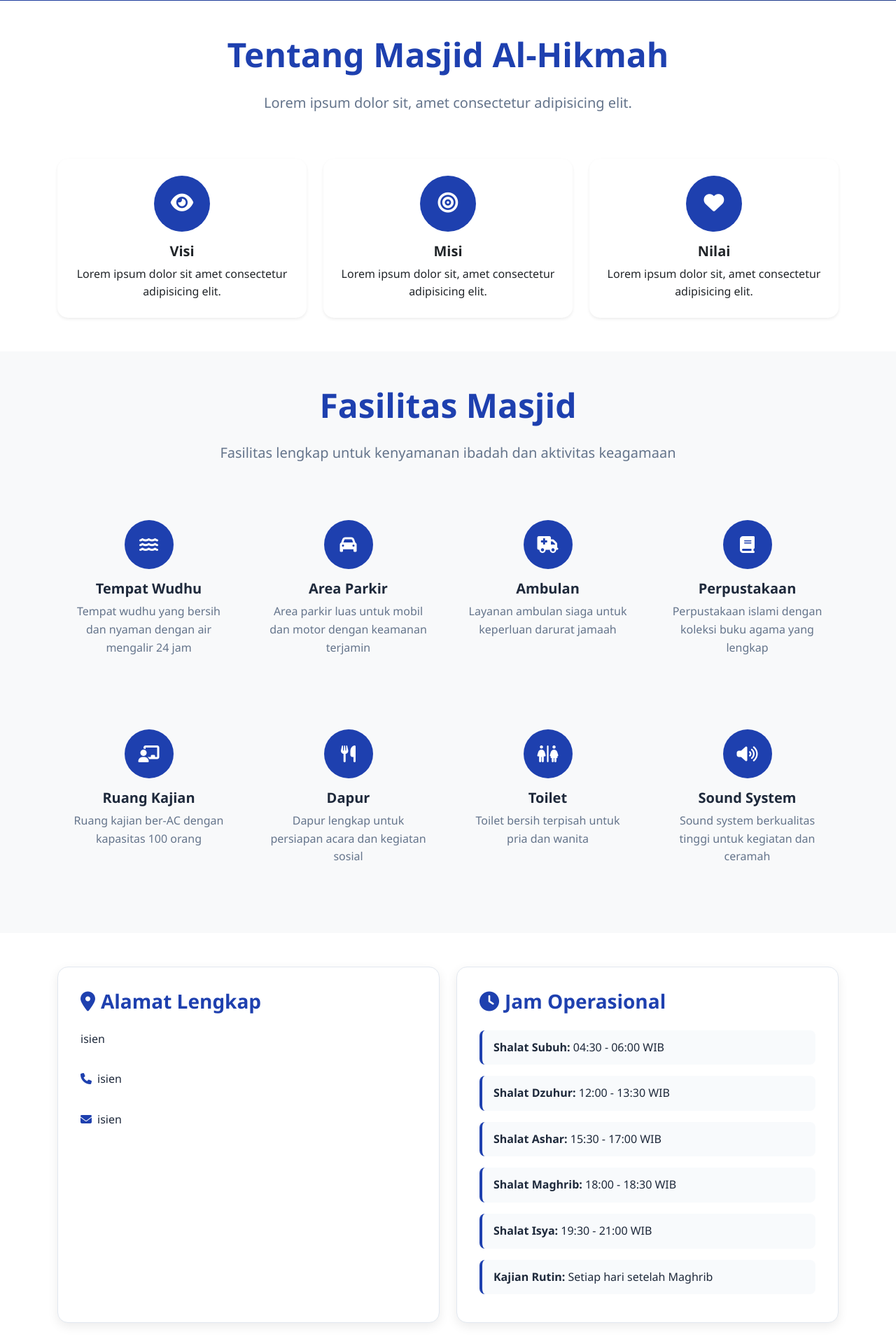
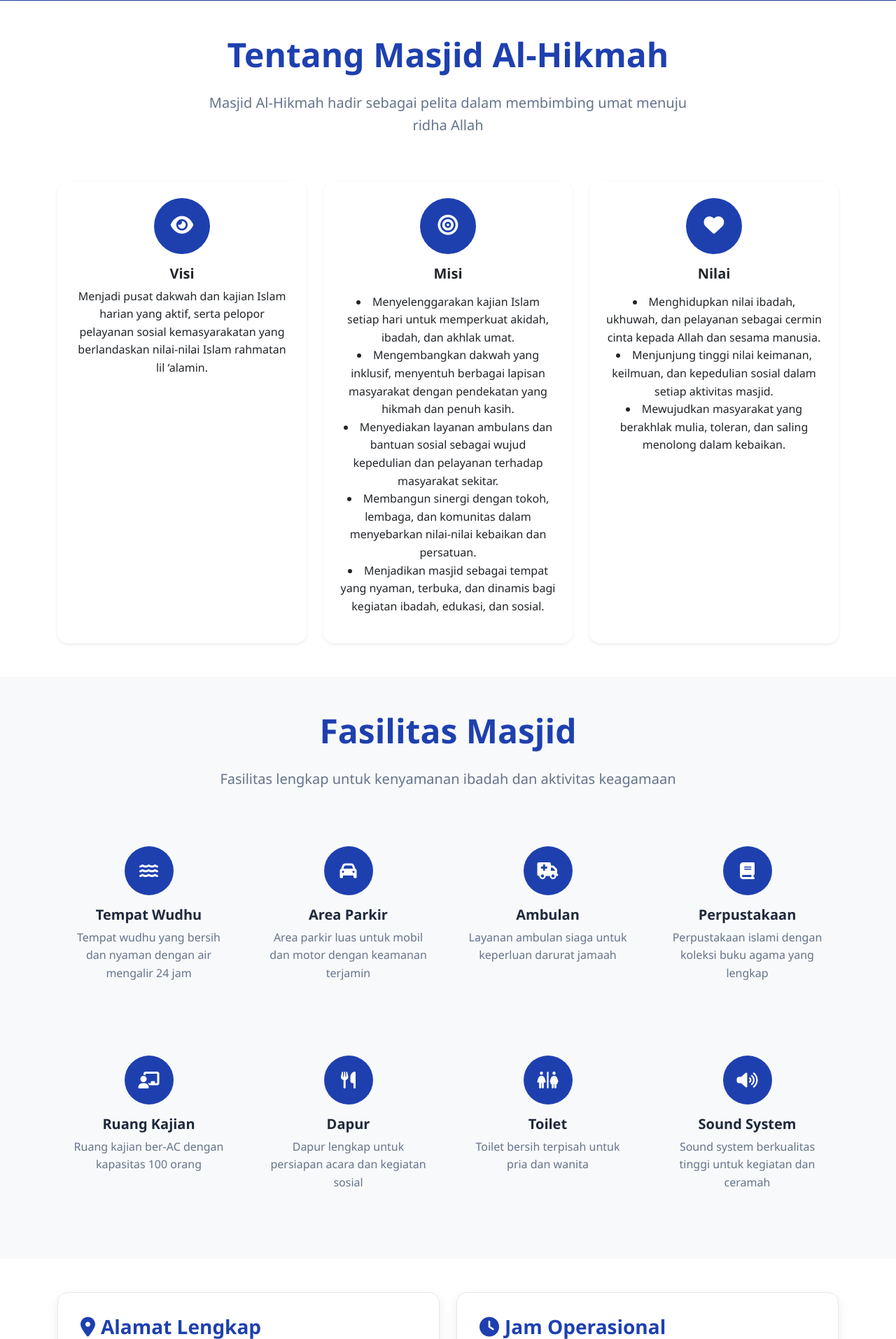
Before and after one commit to Ibramnsh/UAS_KajianPedia, a Flask app: page / in a window 1280 px wide. Shown: the part 1075-2988 px from the top of the page at 70% size. Run offline with Flask 3, Linux system fonts and the light colour scheme.

Commit message:
Add files via upload

```diff
--- a/templates/base.html
+++ b/templates/base.html
@@ -102,7 +102,8 @@
           <div class="col-md-6">
             <h5><i class="fas fa-mosque me-2"></i>Masjid Al-Hikmah</h5>
             <p class="mb-0">
-              Lorem ipsum dolor sit amet, consectetur adipisicing elit.
+              Langkah kecil menuju masjid, adalah langkah besar menuju ridha
+              Allah
             </p>
           </div>
           <div class="col-md-6 text-md-end">
--- a/templates/index.html
+++ b/templates/index.html
@@ -8,7 +8,7 @@
           Selamat Datang di Masjid Al-Hikmah
         </h1>
         <p class="lead mb-4">
-          Lorem ipsum dolor sit, amet consectetur adipisicing elit.
+          Langkah kecil menuju masjid, adalah langkah besar menuju ridha Allah
         </p>
         <div class="d-flex gap-3">
           <a href="{{ url_for('kajian_public') }}" class="btn btn-light btn-lg">
@@ -21,7 +21,7 @@
       </div>
       <div class="col-lg-6 text-center">
         <img
-          src="https://images.pexels.com/photos/8447720/pexels-photo-8447720.jpeg?auto=compress&cs=tinysrgb&w=600"
+          src="static/masjid.png"
           alt="Masjid X"
           class="img-fluid rounded-3 shadow-lg mosque-image"
         />
@@ -39,7 +39,8 @@
           Tentang Masjid Al-Hikmah
         </h2>
         <p class="lead text-muted">
-          Lorem ipsum dolor sit, amet consectetur adipisicing elit.
+          Masjid Al-Hikmah hadir sebagai pelita dalam membimbing umat menuju
+          ridha Allah
         </p>
       </div>
     </div>
@@ -54,7 +55,9 @@
             </div>
             <h5 class="card-title fw-bold">Visi</h5>
             <p class="card-text">
-              Lorem ipsum dolor sit amet consectetur adipisicing elit.
+              Menjadi pusat dakwah dan kajian Islam harian yang aktif, serta
+              pelopor pelayanan sosial kemasyarakatan yang berlandaskan
+              nilai-nilai Islam rahmatan lil ‘alamin.
             </p>
           </div>
         </div>
@@ -69,7 +72,26 @@
             </div>
             <h5 class="card-title fw-bold">Misi</h5>
             <p class="card-text">
-              Lorem ipsum dolor sit, amet consectetur adipisicing elit.
+              <li>
+                Menyelenggarakan kajian Islam setiap hari untuk memperkuat
+                akidah, ibadah, dan akhlak umat.
+              </li>
+              <li>
+                Mengembangkan dakwah yang inklusif, menyentuh berbagai lapisan
+                masyarakat dengan pendekatan yang hikmah dan penuh kasih.
+              </li>
+              <li>
+                Menyediakan layanan ambulans dan bantuan sosial sebagai wujud
+                kepedulian dan pelayanan terhadap masyarakat sekitar.
+              </li>
+              <li>
+                Membangun sinergi dengan tokoh, lembaga, dan komunitas dalam
+                menyebarkan nilai-nilai kebaikan dan persatuan.
+              </li>
+              <li>
+                Menjadikan masjid sebagai tempat yang nyaman, terbuka, dan
+                dinamis bagi kegiatan ibadah, edukasi, dan sosial.
+              </li>
             </p>
           </div>
         </div>
@@ -84,7 +106,18 @@
             </div>
             <h5 class="card-title fw-bold">Nilai</h5>
             <p class="card-text">
-              Lorem ipsum dolor sit, amet consectetur adipisicing elit.
+              <li>
+                Menghidupkan nilai ibadah, ukhuwah, dan pelayanan sebagai cermin
+                cinta kepada Allah dan sesama manusia.
+              </li>
+              <li>
+                Menjunjung tinggi nilai keimanan, keilmuan, dan kepedulian
+                sosial dalam setiap aktivitas masjid.
+              </li>
+              <li>
+                Mewujudkan masyarakat yang berakhlak mulia, toleran, dan saling
+                menolong dalam kebaikan.
+              </li>
             </p>
           </div>
         </div>
@@ -218,7 +251,10 @@
           <h3 class="fw-bold text-primary mb-4">
             <i class="fas fa-map-marker-alt me-2"></i>Alamat Lengkap
           </h3>
-          <p class="mb-4">isien</p>
+          <p class="mb-4">
+            GP44+9J5, Jl. Raya Desa Sumorame, Kerawean, Sumorame, Kec. Candi,
+            Kabupaten Sidoarjo, Jawa Timur 61271
+          </p>
           <div class="contact-info">
             <p><i class="fas fa-phone me-2 text-primary"></i>isien</p>
             <p><i class="fas fa-envelope me-2 text-primary"></i>isien</p>
```
Also changed, not shown: static/masjid.png (added).
